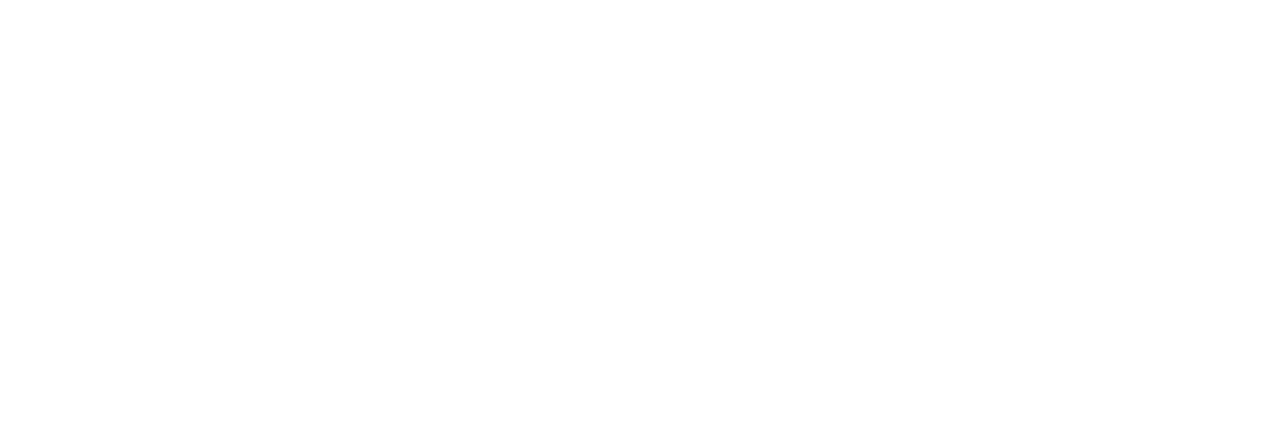
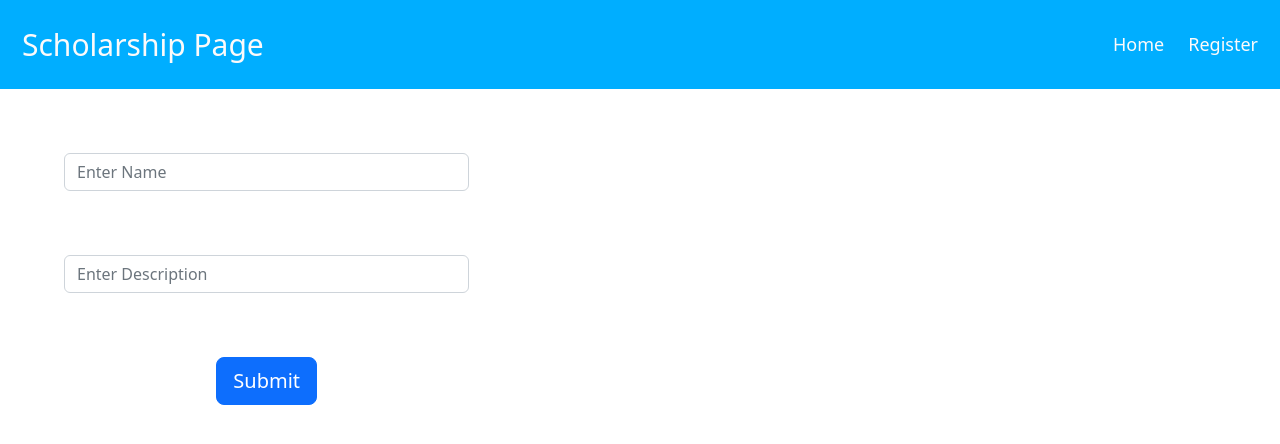
Before and after one commit to pratikk2609/dnyangandh-frontend, a React (Create React App) app: page /Scholarship in a window 1280 px wide. Before the commit this address had no page. Shown: the top 444 px of the page. Built offline with nearby package versions, Linux system fonts and the light colour scheme.

Commit message:
Scholarship Page added

```diff
--- a/src/App.js
+++ b/src/App.js
@@ -4,6 +4,8 @@
 import Login from "./Components/Login.js";
 import Home from "./Components/Home.js"
 import UserList from "./Components/UserList.js"
+import ScholarshipReg from "./Components/ScholarshipReg.js";
+import ScholarshipList from "./Components/ScholarshipList.js";
 
 function App()
 {
@@ -15,6 +17,8 @@
           <Route path="/user" element={<Register/>}/>
           <Route path="/user/authenticate" element={<Login/>}/>
           <Route path="/userlist" element={<UserList/>}/>
+          <Route path="/Scholarship" element={<ScholarshipReg/>}/>
+          <Route path="/Scholarshiplist" element={<ScholarshipList/>}/>
 
         </Routes>
       </BrowserRouter>
--- a/src/Components/Home.js
+++ b/src/Components/Home.js
@@ -13,6 +13,7 @@
                     <div className="header-right">
                         <a href="/">Home</a>
                         <a href="/user">Register</a>
+                        <a href="/scholarship">Scholarship</a>
                         <a href="/user/authenticate">Login</a>
                     </div>
 
--- /dev/null
+++ b/src/Components/ScholarshipList.js
@@ -0,0 +1,52 @@
+import { useState, useEffect } from "react";
+import axios from "axios";
+
+function ScholarshipList() {
+    const [users, setusers] = useState();
+    const [userid, setuserid] = useState();
+
+    const handleSubmit = (e) => {
+        console.log("clicked ", e)
+        axios.delete('http://localhost:5555/Scholarship/'+e).then((res) => {
+            //setusers(res.data);
+            //console.log(res.data);
+            getuserList();
+        })
+
+    };
+
+    function getuserList(){
+        axios.get('http://localhost:5555/Scholarship').then((res) => {
+            setusers(res.data);
+            //console.log(res.data);
+        })
+    }
+
+    useEffect(() => {
+        getuserList();
+    }, []);
+
+    return (
+        <table>
+            <thead>
+                <tr>
+                    <th>Name</th>
+                    <th>Description</th>
+                </tr>
+            </thead>
+            <tbody>
+
+                {users && users.map(d => <tr>
+
+                    <th> {d.username}</th>
+                    <th>{d.description}</th>
+                    <th>{d._id}</th>
+                    <th> <button type="button" onClick={() => handleSubmit(d._id)} >Delete </button></th>
+                </tr>)}
+
+            </tbody>
+        </table>
+    )
+}
+
+export default ScholarshipList
--- /dev/null
+++ b/src/Components/ScholarshipReg.js
@@ -0,0 +1,74 @@
+import React, { useState,Fragment } from "react"
+import { Button,Form } from "react-bootstrap"
+import "bootstrap/dist/css/bootstrap.min.css"
+import './App.css'
+import { useNavigate } from "react-router-dom";
+
+function ScholarshipReg() {
+    const[description,setDescription] = useState([{}])
+    const[name,setName] = useState([{}])
+    const navigate = useNavigate("");
+    //const[output,setOutput] = useState([{}])
+    //const[data,setData] = useState([{}])
+    //const baseURL = ""
+
+    const handleSubmit = (e) => {
+        const user =
+        {
+            "name": name,
+            "description": description,
+        }
+        console.log(user)
+
+        const requestOptions = {
+            method: 'POST',
+            headers: { 'Content-Type': 'application/json' },
+            body: JSON.stringify(user)
+        };
+        fetch('http://localhost:5555/scholarship', requestOptions)
+            .then(response => {
+                navigate("/scholarshipList")
+            })
+            .then(data => console.log("success"));
+        }
+
+    return(
+
+    <div className='App'>
+        <Fragment>
+        <div className="header">
+            <a href="#default" className="logo">Scholarship Page</a>
+            <div className="header-right">
+                <a href="/">Home</a>
+                <a href="/user">Register</a>
+            </div>
+
+        </div>
+
+        <body>
+
+            <div className="col-md-5 no-gutters leftside">
+
+                <Form className="d-grip gap-1" style={{margin:"4rem"}}>
+                    <Form.Control type="text" placeholder="Enter Name" required
+                    onChange={(e) => setName(e.target.value)} ></Form.Control>
+                </Form>
+
+                <Form className="d-grip gap-1" style={{margin:"4rem"}}>
+                    <Form.Control type="text" placeholder="Enter Description" required
+                    onChange={(e) => setDescription(e.target.value)} ></Form.Control>
+                </Form>
+
+                <Button size='lg' onClick={(e) => handleSubmit(e)} type="submit">Submit</Button>
+
+                <br/>
+
+
+            </div>
+        </body>
+        </Fragment>
+    </div>
+    )
+}
+
+export default ScholarshipReg;
```
